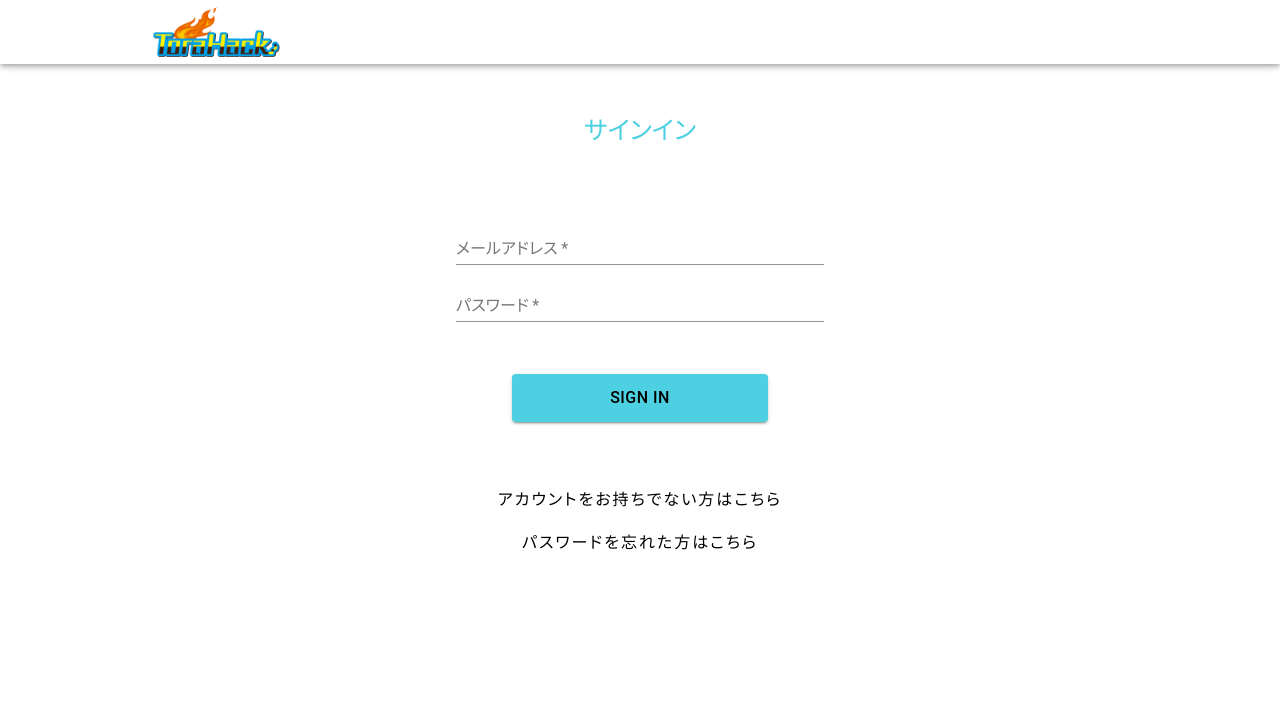
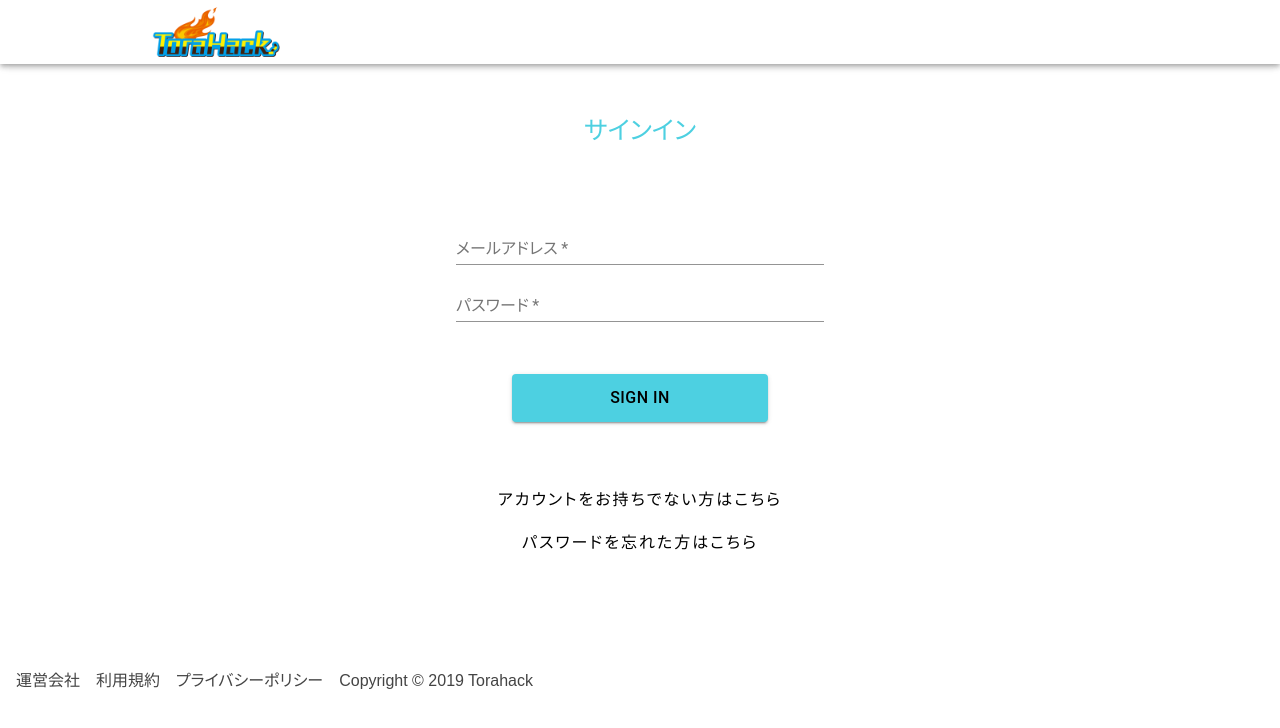
Before and after one commit to ryota-ak/ec-app, a React (Create React App) app: page /signin in a window 1280 px wide. Shown: the top 728 px of the page. Built offline with nearby package versions, Linux system fonts and the light colour scheme; no server answers; the database is empty.

Commit message:
ProductDetail.jsx ClosableDrawer.jsx fixed

```diff
--- a/src/App.jsx
+++ b/src/App.jsx
@@ -3,6 +3,7 @@ import Router from './Router'
 import './assets/reset.css'
 import './assets/style.css'
 import { Header } from './components/Header'
+import { Footer } from './components/UIkit'
 
 const App = () => {
   return(
@@ -11,6 +12,7 @@ const App = () => {
       <main className="c-main">
         <Router />
       </main>
+      <Footer/>
     </>
   );
 }
--- a/src/components/Header/ClosableDrawer.jsx
+++ b/src/components/Header/ClosableDrawer.jsx
@@ -47,6 +47,11 @@ const ClosableDrawer = (props) => {
     setKeyword(e.target.value);
   }, [setKeyword]);
 
+  const logout = (e) => {
+    dispatch(signOut());
+    props.onClose(e);
+  }
+
   const selectMenu = (e, path) => {
     dispatch(push(path));
     props.onClose(e);
@@ -85,13 +90,13 @@ const ClosableDrawer = (props) => {
         variant="temporary"
         anchor="right"
         open={props.open}
-        onClose={(e) => props.onClose(e, false)}
+        onClose={(e) => props.onClose(e)}
         classes={{paper: classes.drawerPaper}}
         ModalProps={{keepMounted: true}}
-      >
+        >
         <div
-          onClose={(e) => props.onClose(e, false)}
-          onKeyDown={(e) => props.onClose(e, false)}
+          // onClose={(e) => props.onClose(e)}
+          onKeyDown={(e) => props.onClose(e)}
         >
           <div className={classes.serchField}>
             <TextInput
@@ -111,7 +116,7 @@ const ClosableDrawer = (props) => {
                 <ListItemText primary={menu.label} />
               </ListItem>
             ))}
-            <ListItem button key="logout" onClick={() => dispatch(signOut())}>
+            <ListItem button key="logout" onClick={logout}>
               <ListItemIcon>
                 <ExitToIcon/>
               </ListItemIcon>
--- a/src/components/Header/Header.jsx
+++ b/src/components/Header/Header.jsx
@@ -35,12 +35,12 @@ const Header = () => {
 
   const [sideBarOpen, setSideBarOpen] = useState(false);
 
-  const handleDrawerToggle = useCallback((e, isOpen) => {
+  const handleDrawerToggle = useCallback((e) => {
     if(e.type === 'keydown' && (e.key === 'Tab' || e.key === 'Shift')) {
         return;
       }
-      setSideBarOpen(isOpen);
-      // setSideBarOpen(sideBarOpen => !sideBarOpen);
+      setSideBarOpen(sideBarOpen => !sideBarOpen);
+      // setSideBarOpen(isOpen);
       // setSideBarOpen(!sideBarOpen);
     }, [setSideBarOpen])
 
--- a/src/components/Header/HeaderMenus.jsx
+++ b/src/components/Header/HeaderMenus.jsx
@@ -16,6 +16,7 @@ const HeaderMenus = (props) => {
   let productsInCart = getProductsInCart(selector);
 
    // Listen products in user's cart
+   // storeの状態を更新する
    useEffect(() => {
     const unsubscribe = db.collection('users').doc(userId).collection('cart')
       .onSnapshot(snapshots => {
@@ -56,7 +57,7 @@ const HeaderMenus = (props) => {
       <IconButton>
         <FavoriteBorder/>
       </IconButton>
-      <IconButton onClick={(e) => props.handleDrawerToggle(e, true)}>
+      <IconButton onClick={(e) => props.handleDrawerToggle(e)}>
         <Menu/>
       </IconButton>
     </>
--- /dev/null
+++ b/src/components/UIkit/Footer.jsx
@@ -0,0 +1,24 @@
+import React from 'react';
+
+const Footer = () => {
+    return (
+        <footer>
+            <ul className="l-footer">
+                <a className="u-text__link-none" href="https://torahack.web.app/" target="_blank" rel="noreferrer noopener">
+                    <li>運営会社</li>
+                </a>
+                <a className="u-text__link-none" href="https://torahack.web.app/terms/" target="_blank" rel="noreferrer noopener">
+                    <li>利用規約</li>
+                </a>
+                <a className="u-text__link-none" href="https://torahack.web.app/privacy/" target="_blank" rel="noreferrer noopener">
+                    <li>プライバシーポリシー</li>
+                </a>
+                <a className="u-text__link-none">
+                    <li>Copyright &copy; 2019 Torahack</li>
+                </a>
+            </ul>
+        </footer>
+    );
+};
+
+export default Footer;
--- a/src/components/UIkit/index.js
+++ b/src/components/UIkit/index.js
@@ -3,3 +3,4 @@ export {default as PrimaryButton} from './PrimaryButton';
 export {default as SelectBox} from './SelectBox';
 export {default as GreyButton} from './GreyButton';
 export {default as TextDetail} from './TextDetail';
+export {default as Footer} from './Footer';
--- a/src/templates/ProductDetail.jsx
+++ b/src/templates/ProductDetail.jsx
@@ -55,7 +55,6 @@ const ProductDetail = () => {
   const id = path.split('/product/')[1];
   // console.log(id);
 
-
   const [product, setProduct] = useState(null);
 
   useEffect(() => {
@@ -83,8 +82,9 @@ const ProductDetail = () => {
 
   // /product/editの時はこのコンポーネントは表示しない
   if(id === 'edit'){
-    return <></>
-  } else {
+    return null;
+  }
+
   return (
     <section className="c-section-wrapin">
       {product && (
@@ -104,7 +104,7 @@ const ProductDetail = () => {
       )}
     </section>
   )
-  }
+
 
 }
 
```
Also changed, not shown: 1 other file (tests, documents, lock files or other folders). Lines whose indentation alone changed are shown as unchanged.
